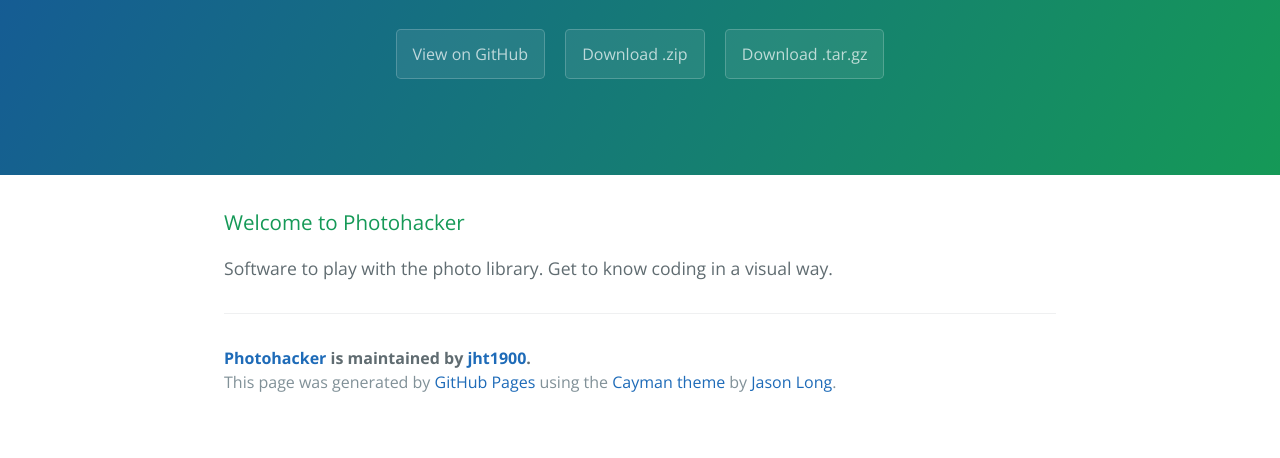
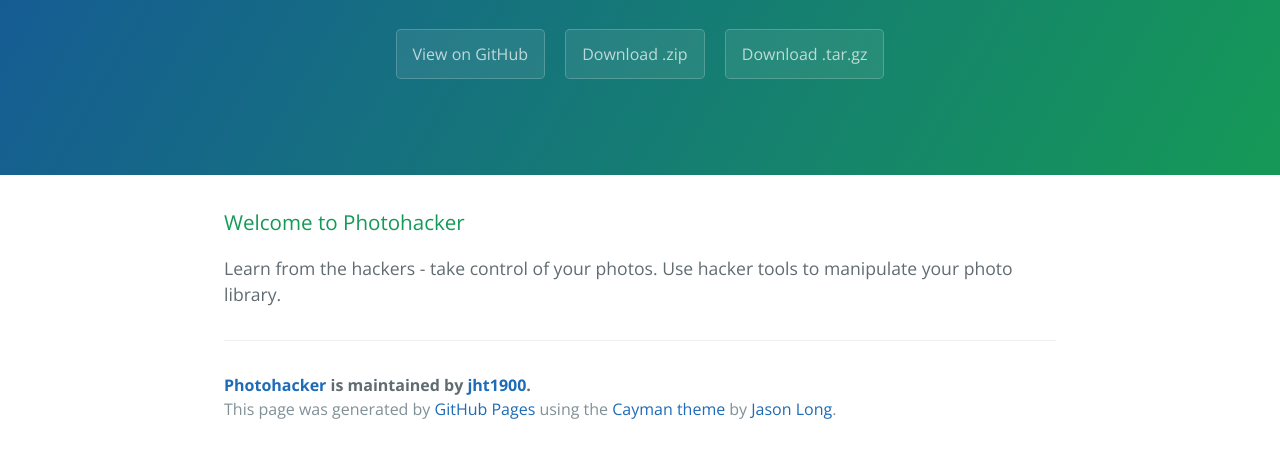
Before and after one commit to jht1900/photohacker, a plain HTML site: page index.html in a window 1280 px wide. Shown: the part 208-666 px from the top of the page. Drawn offline with nearby package versions, Linux system fonts and the light colour scheme.

Commit message:
Create gh-pages branch via GitHub

```diff
--- a/index.html
+++ b/index.html
@@ -22,8 +22,7 @@
       <h3>
 <a id="welcome-to-photohacker" class="anchor" href="#welcome-to-photohacker" aria-hidden="true"><span aria-hidden="true" class="octicon octicon-link"></span></a>Welcome to Photohacker</h3>
 
-<p>Software to play with the photo library.
-Get to know coding in a visual way.</p>
+<p>Learn from the hackers - take control of your photos. Use hacker tools to manipulate your photo library.</p>
 
       <footer class="site-footer">
         <span class="site-footer-owner"><a href="https://github.com/jht1900/photohacker">Photohacker</a> is maintained by <a href="https://github.com/jht1900">jht1900</a>.</span>
--- a/params.json
+++ b/params.json
@@ -1,6 +1,6 @@
 {
   "name": "Photohacker",
   "tagline": "Learn from the hackers - take control of your photos. Use hacker tools to manipulate your photo library.",
-  "body": "### Welcome to Photohacker\r\nSoftware to play with the photo library.\r\nGet to know coding in a visual way.\r\n",
+  "body": "### Welcome to Photohacker\r\nLearn from the hackers - take control of your photos. Use hacker tools to manipulate your photo library.",
   "note": "Don't delete this file! It's used internally to help with page regeneration."
 }
```
